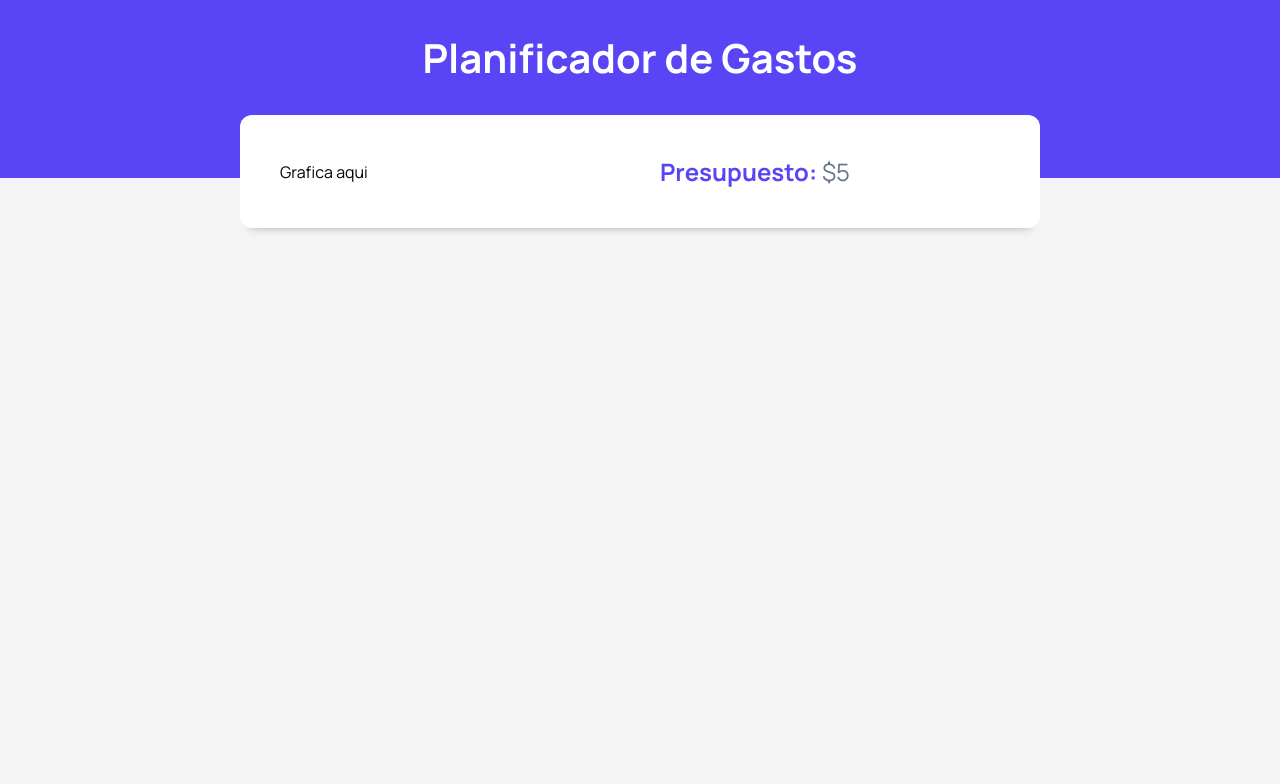
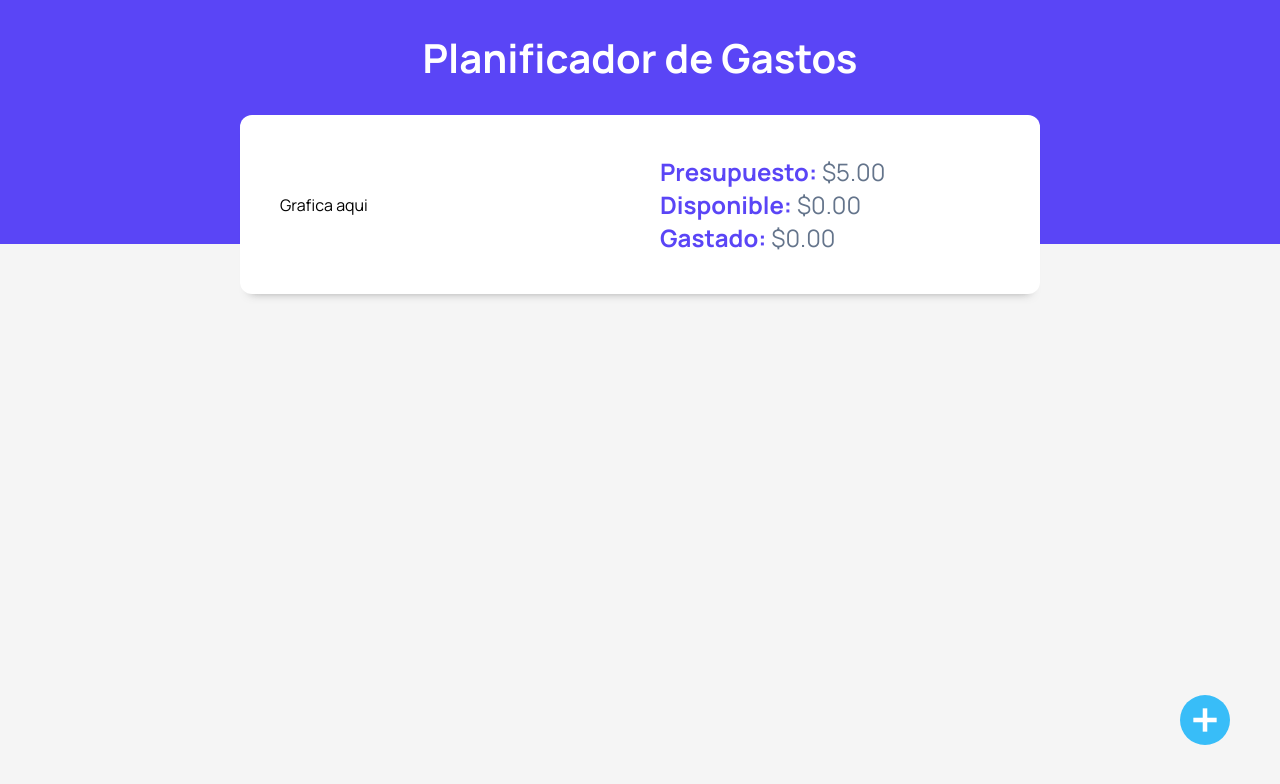
Before and after one commit to jairpss/control-gastos-react, a React (Vite) app: page / in a window 1280 px wide. Both pictures are taken after typing "5" into the empty fields and a click on the input "Añadir". Shown: the top 784 px of the page. Built offline with nearby package versions, Linux system fonts and the light colour scheme.

Commit message:
creating modal component

```diff
--- a/src/App.jsx
+++ b/src/App.jsx
@@ -1,9 +1,17 @@
 import { useState } from 'react'
 import Header from './components/Header'
+import Modal from './components/Modal'
+import IconoAdd from './img/nuevo-gasto.svg'
+
 
 function App() {
   const [presupuesto, setPresupuesto] = useState('')
   const [isValidPresupuesto, setIsValidPresupuesto] = useState(false)
+  const [modal, setModal] = useState(false)
+
+  const handleNuevoGasto = () => {
+    setModal(true)
+  }
 
   return (
     <div>
@@ -13,6 +21,20 @@ function App() {
         isValidPresupuesto={isValidPresupuesto}
         setIsValidPresupuesto={setIsValidPresupuesto}
       />
+
+      {isValidPresupuesto && (
+          <div className="nuevo-gasto">
+              <img
+                src={IconoAdd}
+                alt="Icono nuevo gasto"
+                onClick={handleNuevoGasto}
+              />
+          </div>
+      )}
+
+      {modal && <Modal setModal={setModal}/>}
+
+
     </div>
   )
 }
--- a/src/components/ControlPresupuesto.jsx
+++ b/src/components/ControlPresupuesto.jsx
@@ -1,6 +1,14 @@
 import React from 'react'
 
 const ControlPresupuesto = ({presupuesto}) => {
+
+  const formatearCantidad = (cantidad) => {
+        return cantidad.toLocaleString('en-US', {
+            style: 'currency',
+            currency: 'USD'
+        })
+  }
+
   return (
     <div className="contenedor-presupuesto contenedor sombra dos-columnas">
         <div>
@@ -8,7 +16,13 @@ const ControlPresupuesto = ({presupuesto}) => {
         </div>
         <div className="contenido-presupuesto">
             <p>
-                <span>Presupuesto: </span> ${presupuesto}
+                <span>Presupuesto: </span> {formatearCantidad(presupuesto)}
+            </p>
+            <p>
+                <span>Disponible: </span> {formatearCantidad(0)}
+            </p>
+            <p>
+                <span>Gastado: </span> {formatearCantidad(0)}
             </p>
         </div>
     </div>
--- /dev/null
+++ b/src/components/Modal.jsx
@@ -0,0 +1,22 @@
+import CerrarBtn from '../img/cerrar.svg'
+
+const Modal = ({setModal}) => {
+
+  const cerrarModal = () => {
+    setModal(false)
+  }
+
+  return (
+    <div className="modal">
+        <div className="cerrar-modal">
+            <img
+                src={CerrarBtn}
+                alt="cerrar modal"
+                onClick={cerrarModal}
+            />
+        </div>
+    </div>
+  )
+}
+
+export default Modal
```
